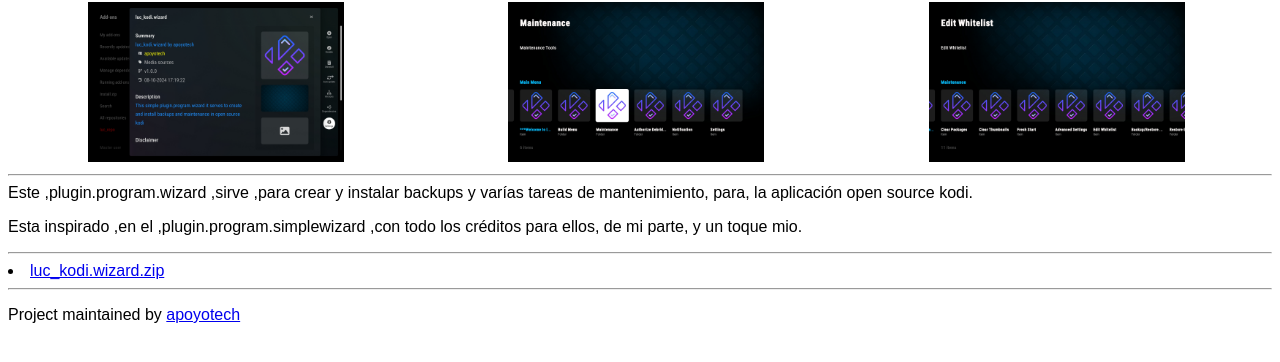
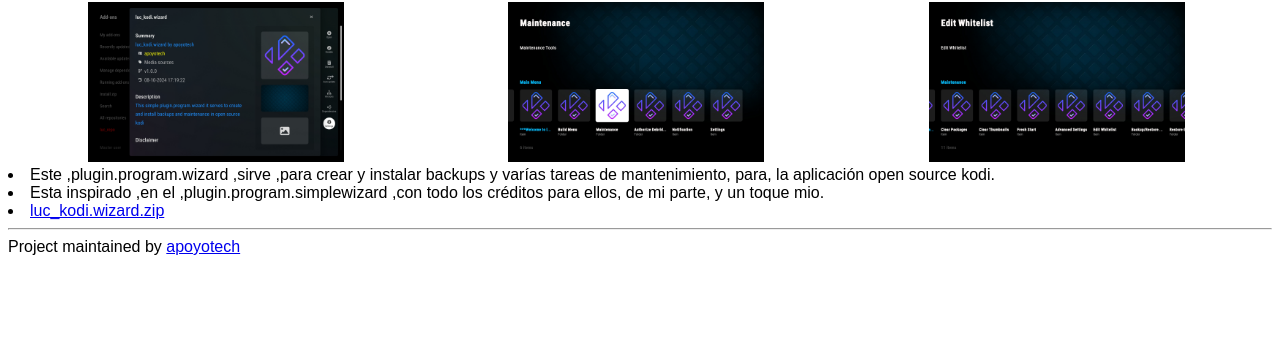
Before and after one commit to apoyotech/luc_kodi.wizard, a plain HTML site: page index.html in a window 1280 px wide. Shown: the part 78-440 px from the top of the page. Drawn offline with Linux system fonts and the light colour scheme.

Commit message:
Update index.html

```diff
--- a/index.html
+++ b/index.html
@@ -28,14 +28,14 @@
 <img  src="pictures/Screenshot_20241113_190301_Kodi.jpg" width="256" hspace="80" alt="Imagen3">
    </div>
 
-    <hr/>
+
 
     <section>
 
- Este ,plugin.program.wizard ,sirve ,para crear y instalar backups y varías tareas de mantenimiento, para, la aplicación open source kodi.<p>
- Esta inspirado ,en el ,plugin.program.simplewizard ,con todo los créditos para ellos, de mi parte, y un toque mio.
+ <li>Este ,plugin.program.wizard ,sirve ,para crear y instalar backups y varías tareas de mantenimiento, para, la aplicación open source kodi.</li>
+ <li>Esta inspirado ,en el ,plugin.program.simplewizard ,con todo los créditos para ellos, de mi parte, y un toque mio.</li>
 
-    <hr/>
+
 
      <section>
 
@@ -44,7 +44,7 @@
      <section>
 
       <hr/>
- <p align="right"></p>
+
 
       <span  class="credits left">Project maintained by <a href="https://github.com/apoyotech">apoyotech</a></span>
 
```
